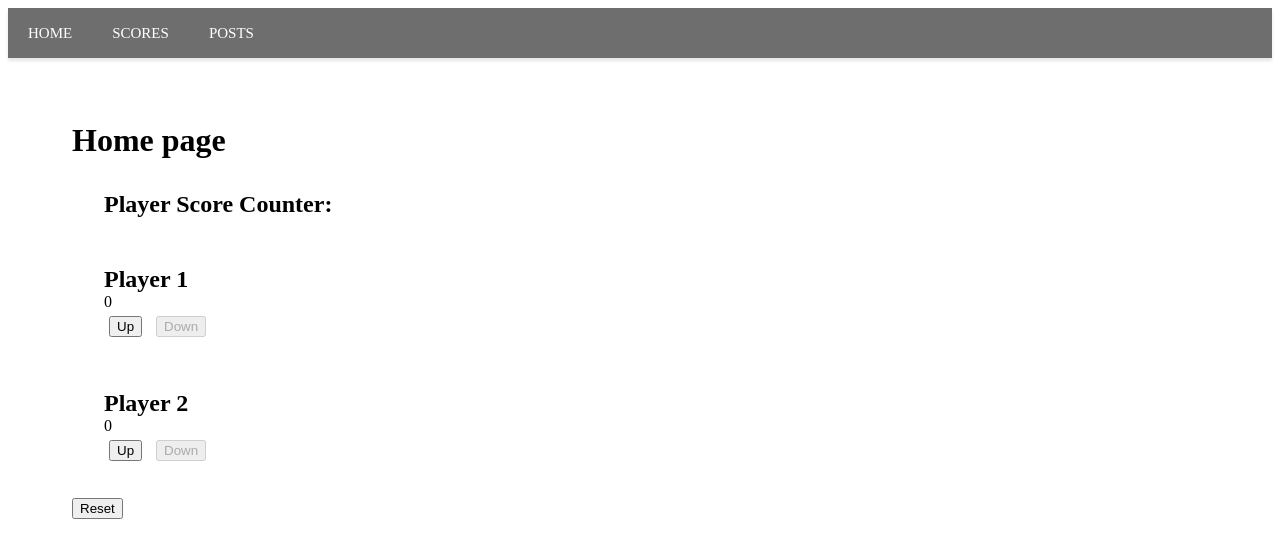
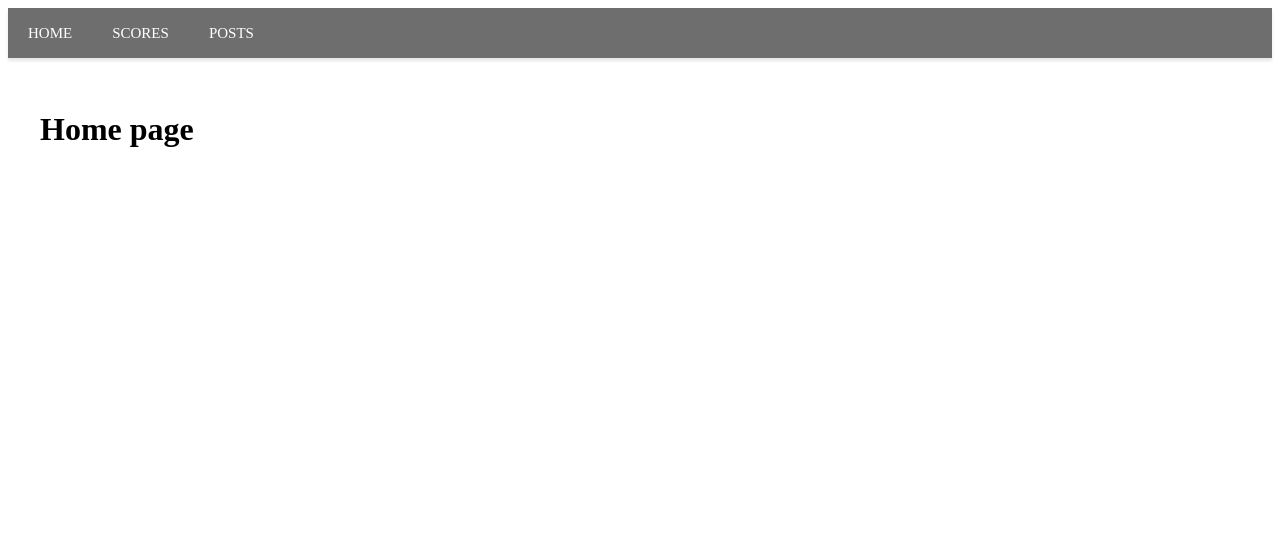
Before and after one commit to cunnellp5/MiniApps, a SvelteKit app: page / in a window 1280 px wide. Shown: the top 558 px of the page. Built offline with nearby package versions, Linux system fonts and the light colour scheme.

Commit message:
update home page

```diff
--- a/src/app.html
+++ b/src/app.html
@@ -1,4 +1,4 @@
-<!doctype html>
+<!DOCTYPE html>
 <html lang="en">
   <head>
     <meta charset="utf-8" />
--- a/src/routes/+page.svelte
+++ b/src/routes/+page.svelte
@@ -1,37 +1,9 @@
 <script>
-    import PlayerScore from "$lib/PlayerScore.svelte";
 
-    /** @type {Number} **/
-    let player1Score;
-
-    /** @type {Number} **/
-    let player2Score;
-
-    function resetScore() {
-        player1Score = 0;
-        player2Score = 0;
-    }
 </script>
 
-<main>
-    <h1>Home page</h1>
-
-    <h2>Player Score Counter:</h2>
-    <PlayerScore bind:playerScore={player1Score} playerName="Player 1"></PlayerScore>
-    <PlayerScore bind:playerScore={player2Score} playerName="Player 2"></PlayerScore>
-
-    <button on:click={resetScore}>Reset</button>
-</main>
+<h1>Home page</h1>
 
 <style>
-    main {
-        padding: 1rem;
-        margin: 1rem;
-    }
-    h1 {
-        margin: 0;
-    }
-    h2 {
-        margin: 2rem;
-    }
+
 </style>
```
Lines whose indentation alone changed are shown as unchanged.
